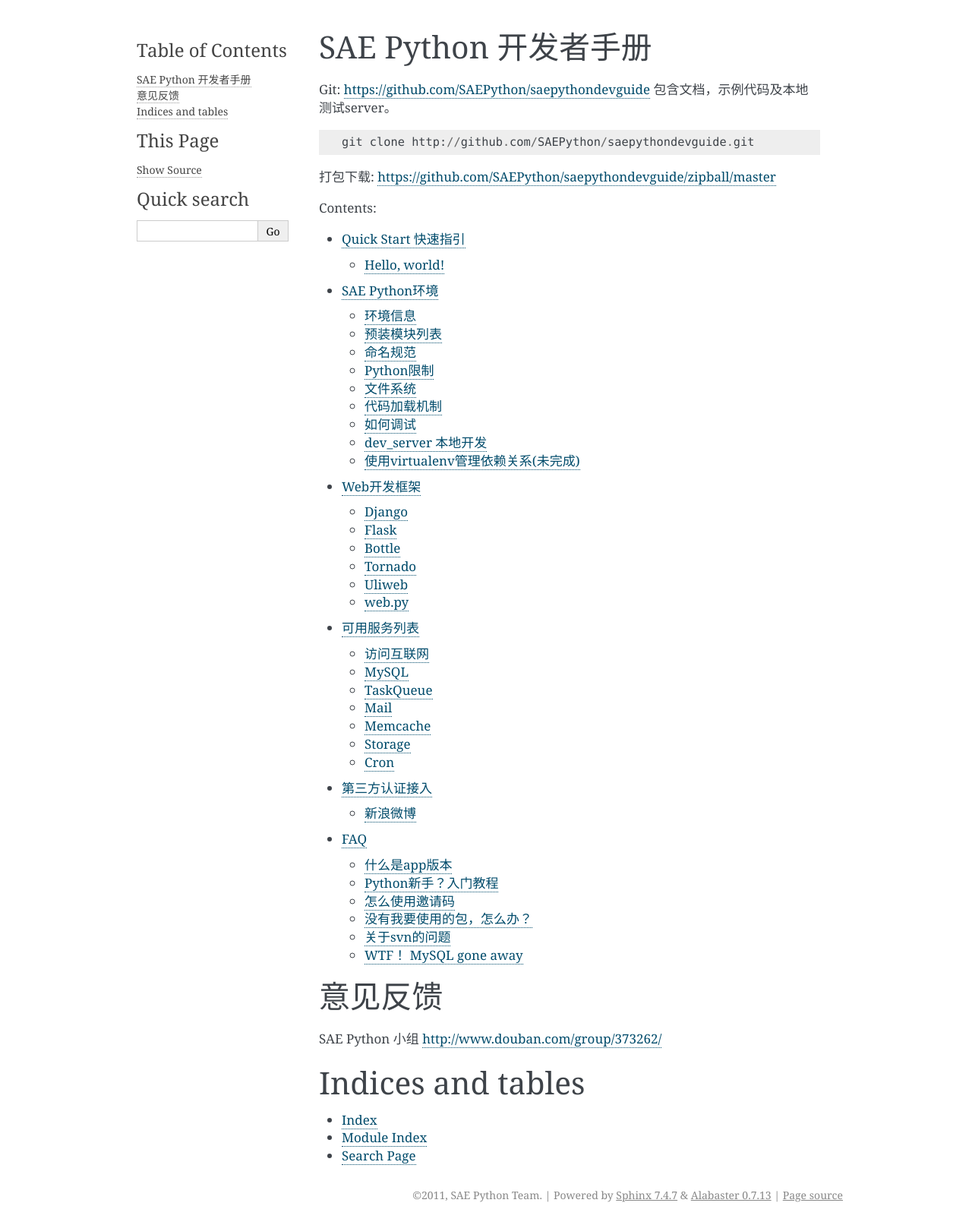
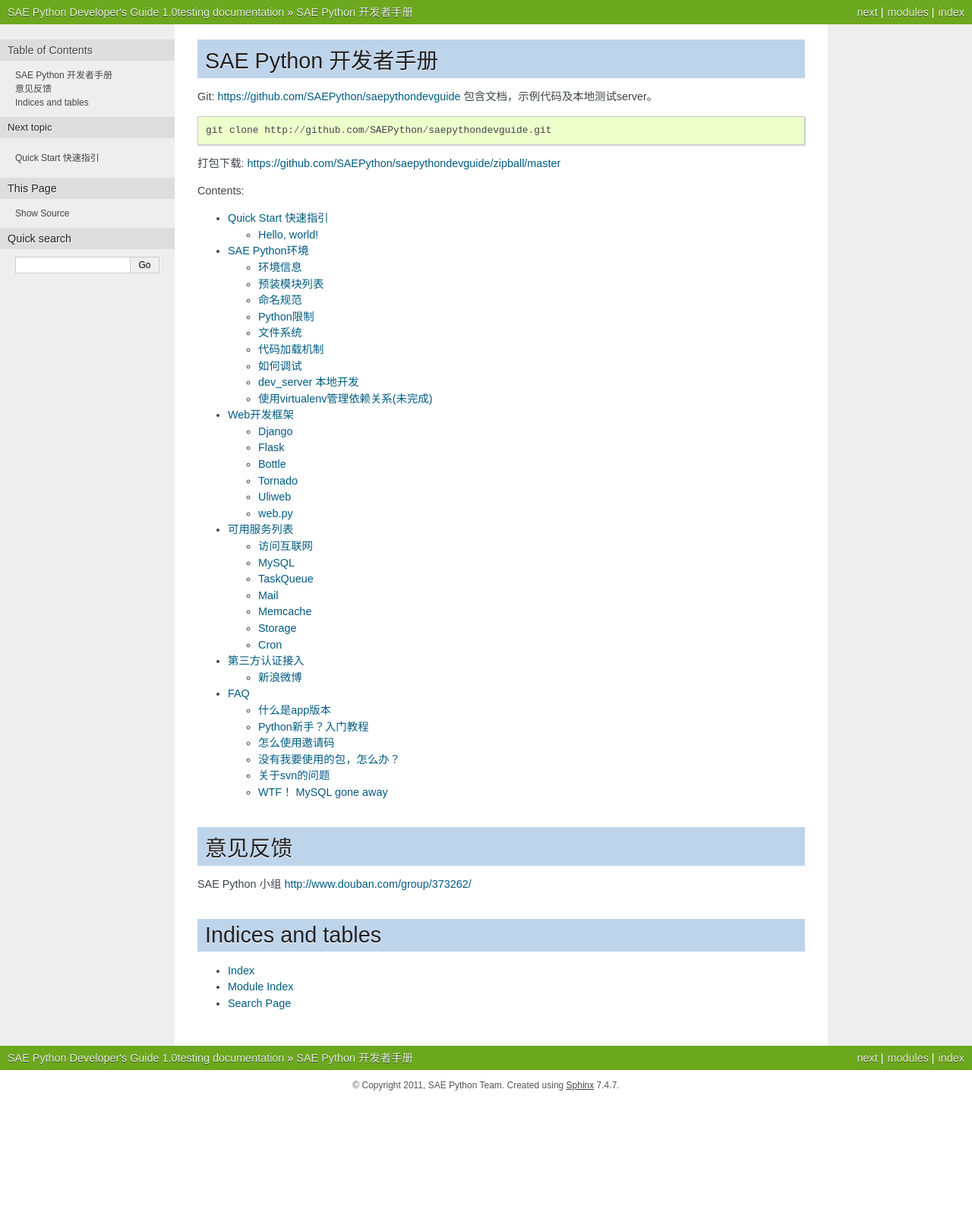
Before and after one commit to sinacloud/sae-python-dev-guide, a Sphinx documentation site: the page built from docs/index.rst, in a window 1280 px wide. Shown: the whole page at 76% size. Built offline with Sphinx 7.4.7, drawn with Linux system fonts in a browser that asks for light colours; after the commit the page ends 1449 px from its top, so only the background shows below that.

```diff
--- a/docs/conf.py
+++ b/docs/conf.py
@@ -91,7 +91,7 @@
 
 # The theme to use for HTML and HTML Help pages.  See the documentation for
 # a list of builtin themes.
-#html_theme = 'nature'
+html_theme = 'nature'
 
 # Theme options are theme-specific and customize the look and feel of a theme
 # further.  For a list of options available for each theme, see the
```
Also changed, not shown: 1 other file.
